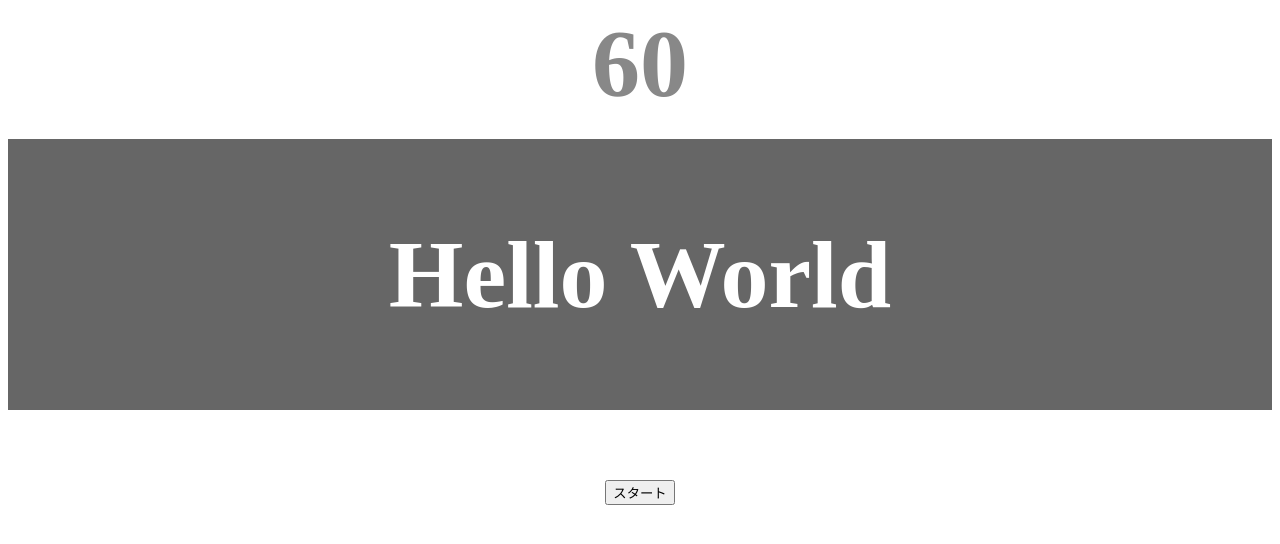
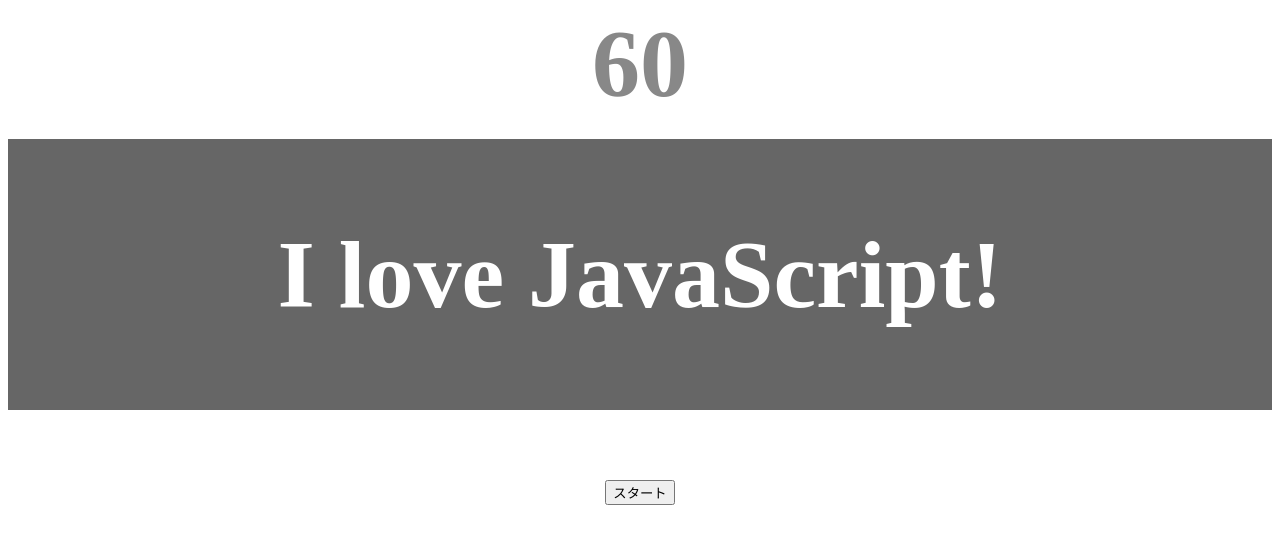
Before and after one commit to ShokoMatsuda/typing, a plain HTML site: page index.html in a window 1280 px wide. Drawn offline with Linux system fonts and the light colour scheme.

Commit message:
テキストを表示しようを実装

```diff
--- a/index.html
+++ b/index.html
@@ -10,8 +10,9 @@
 <body>
     <p id="count" class="count">60</p>
     <div id="wrap" class="wrap">
-        <span id="typed" class="typed"></span><span id="untyped">Hello World</span>
+        <span id="typed" class="typed"></span><span id="untyped"></span>
     </div>
     <button id="start">スタート</button>
+    <script type="text/javascript" src="main.js"></script>
 </body>
 </html>
--- a/main.js
+++ b/main.js
@@ -1,5 +1,40 @@
+// 変数の初期化
+let untyped = '';
+
+// 必要なHTML要素の取得
+const untypedfield = document.getElementById('untyped');
+
+// 複数のテキストを格納する配列
+const textLists = [
+    'Hello World',
+    'This is my App',
+    'How are you?',
+    'Hello World','This is my App','How are you?',
+    'Today is sunny','I love JavaScript!','Good morning',
+    'I am Japanese','Let it be','Samurai',
+    'Typing Game','Information Technology',
+    'I want to be a programmer','What day is today?',
+    'I want to build a web app','Nice to meet you',
+    'Chrome Firefox Edge Safari','machine learning',
+    'Brendan Eich','John Resig','React Vue Angular',
+    'Netscape Communications','undefined null NaN',
+    'Thank you very much','Google Apple Facebook Amazon',
+    'ECMAScript','console.log','for while if switch',
+    'var let const','Windows Mac Linux iOS Android',
+    'programming'
+];
+
+
 // ランダムなテキストを表示
-const creatText = () => {};
+const createText = () => {
+    // 配列のインデックス数からランダムな数値を生成する
+    let random = Math.floor(Math.random() * textLists.length);
+
+    // 配列からランダムにテキストを取得し画面に表示する
+    untyped = textLists[random];
+    untypedfield.textContent = untyped;
+};
+createText();
 
 // キー入力の判定
 const keyPress = e => {};
```
